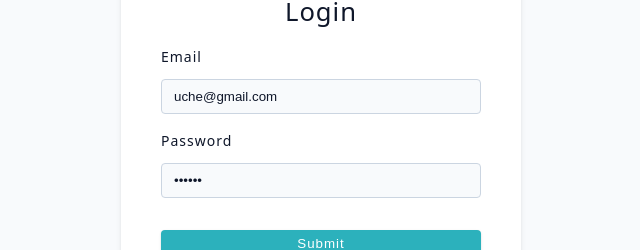
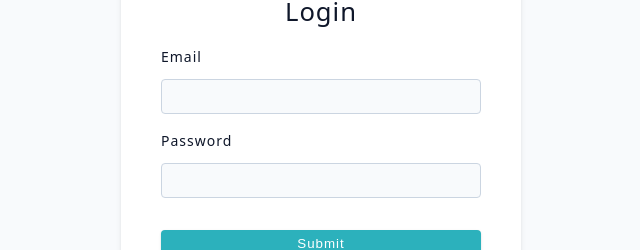
Before and after one commit to Ucheizzzy/mernjobnote, a React (Vite) app in the folder client/: page /login in a window 1280 px wide. Shown: the part 276-526 px from the top of the page, without its empty margins (319-959 px from the left). Built offline with nearby package versions, Linux system fonts and the light colour scheme.

Commit message:
built the client side for deployment

```diff
--- a/client/src/pages/Login.jsx
+++ b/client/src/pages/Login.jsx
@@ -37,8 +37,8 @@
         <h1 className='logo'>JOBNOTE</h1>
         <h4>Login</h4>
 
-        <FormRow type='email' name='email' defaultValue='uche@gmail.com' />
-        <FormRow type='password' name='password' defaultValue='secret' />
+        <FormRow type='email' name='email' />
+        <FormRow type='password' name='password' />
 
         <SubmitBtn />
 
```
